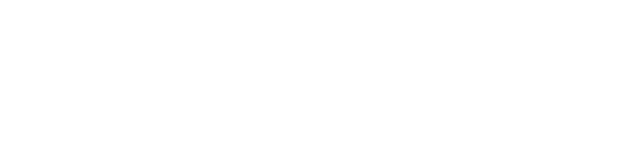
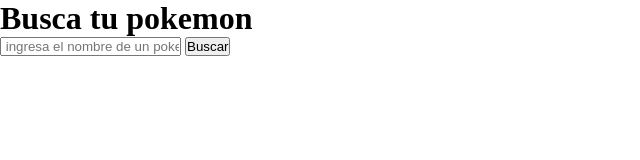
Before and after one commit to GerardoCL31/API, a plain HTML site: page index.html in a window 1280 px wide. Shown: the whole page, without its empty margins (0-640 px from the left). Drawn offline with Linux system fonts and the light colour scheme.

Commit message:
codigo html

```diff
--- a/index.html
+++ b/index.html
@@ -1,11 +1,27 @@
 <!DOCTYPE html>
-<html lang="en">
+<html lang="es">
 <head>
     <meta charset="UTF-8">
     <meta name="viewport" content="width=device-width, initial-scale=1.0">
-    <title>Document</title>
+    <title>Buscador de pokemon</title>
+    <link rel="stylesheet" href="styles.css">
 </head>
 <body>
+    <div class="container">
+        <h1> Busca tu pokemon</h1>
+        <form id="pokemon-form">
+            <input type="text" id="pokemon-name"
+            placeholder=" ingresa el nombre de un pokemon" required>
+            <button type="submit">Buscar</button>
+
+        </form>
+    </div id="pokemon-info" class="pokemon-info">
+
+    <!--Aqui se monstrara la información del pokemon -->
+
+
+    </div>
+    <script src="scrip.js"></script>
 
 </body>
 </html>
```
